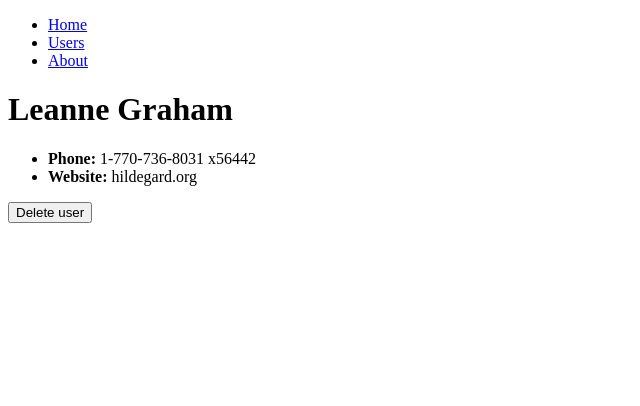
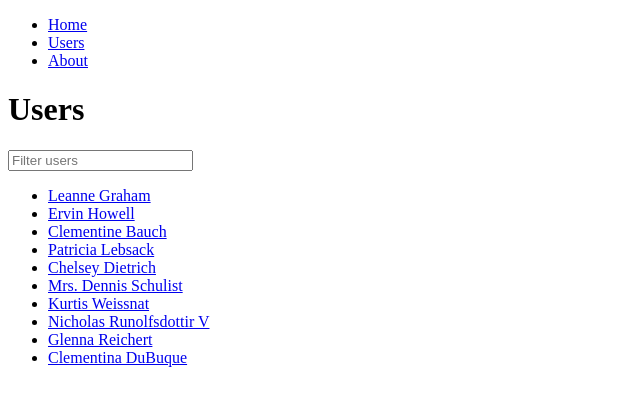
Before and after one commit to uxmoon/users-react-router-v6, a React (Vite) app: page /users/1 in a window 1280 px wide. Shown: the top 406 px of the page, without its empty margins (0-640 px from the left). Built offline with nearby package versions, Linux system fonts and the light colour scheme.

Commit message:
Nest userId under users to use Outlet

```diff
--- a/src/main.jsx
+++ b/src/main.jsx
@@ -12,8 +12,9 @@ ReactDOM.render(
     <Routes>
       <Route path="/" element={<Layout />}>
         <Route index element={<Home />} />
-        <Route path="users" element={<Users />} />
-        <Route path="users/:userId" element={<User />} />
+        <Route path="users" element={<Users />}>
+          <Route path=":userId" element={<User />} />
+        </Route>
         <Route path="about" element={<About />} />
         {/* <Route path="*" element={<h1>404 page not found</h1>} /> */}
         <Route path="*" element={<Navigate replace to="/" />} />
```
